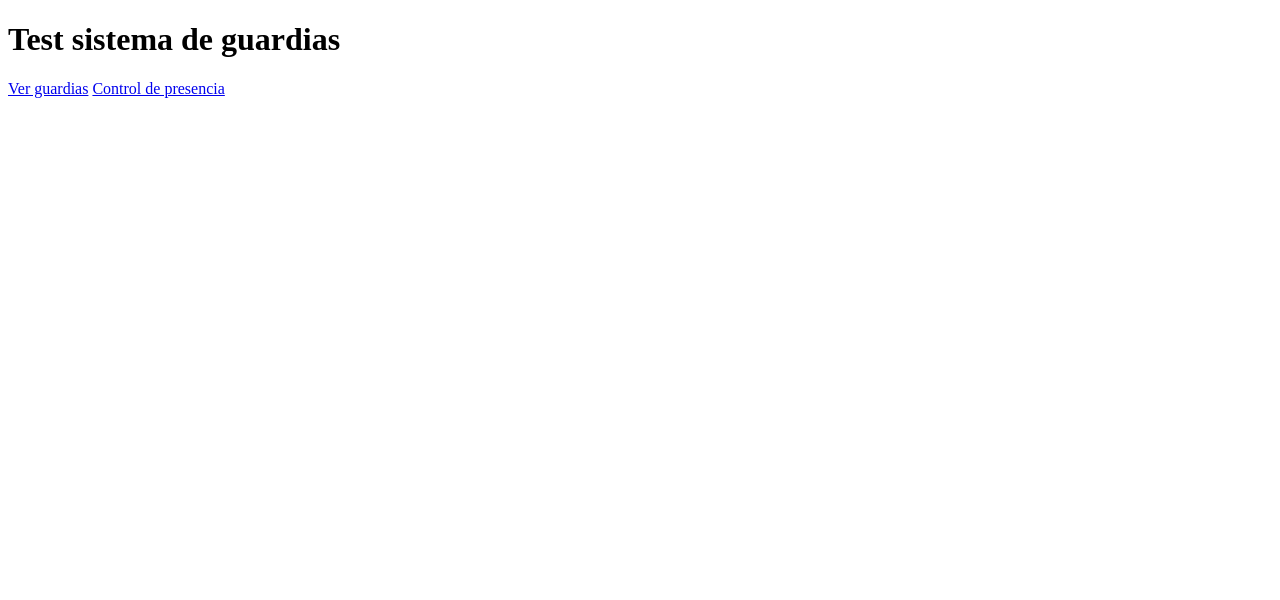
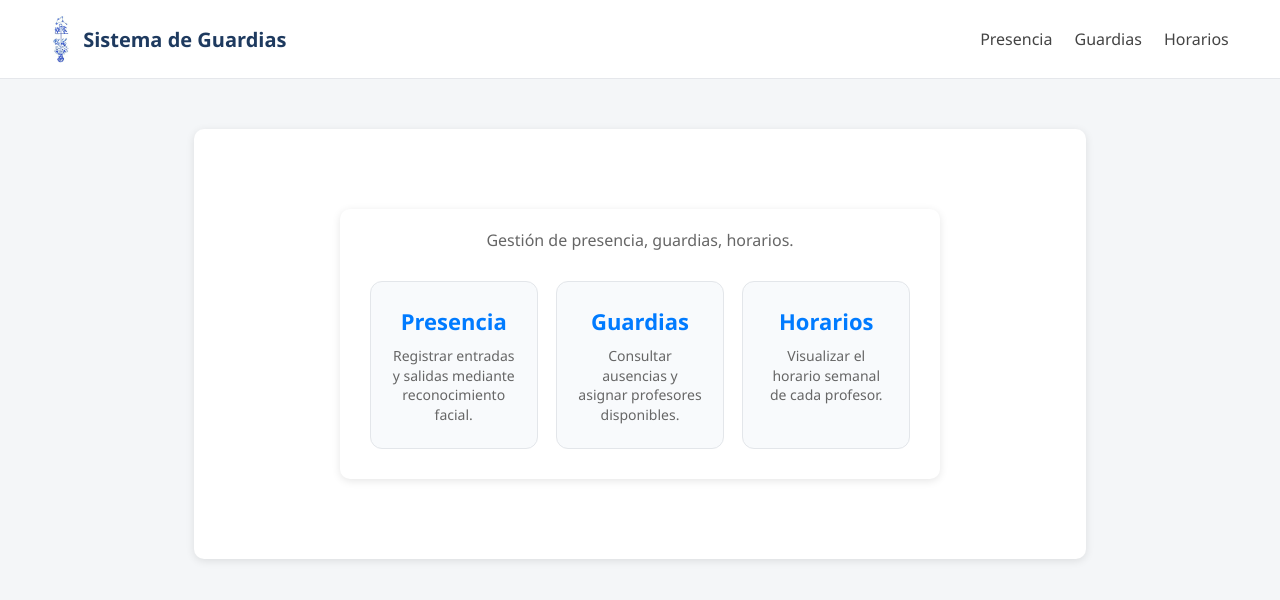
Before and after one commit to yagoaresarmesto/ACT_Proyecto_Guardias, a Flask app: page / in a window 1280 px wide. Shown: the top 600 px of the page. Run offline with Flask 3, Linux system fonts and the light colour scheme.

Commit message:
Modificando el header, completando el index

```diff
--- a/static/estilos.css
+++ b/static/estilos.css
@@ -9,34 +9,51 @@ body {
 /* NAVBAR */
 
 .navbar {
-    background-color: white;
-    border-bottom: 1px solid #e0e0e0;
-    padding: 15px 0;
+    background: white;
+    border-bottom: 1px solid #e5e7eb;
+    padding: 12px 0;
 }
 
 .nav-container {
-    width: 80%;
-    margin: 0 auto;
+    width: 92%;
+    max-width: 1300px;
+    margin: auto;
+
     display: flex;
     justify-content: space-between;
     align-items: center;
 }
 
 .logo {
-    font-size: 18px;
-    font-weight: 500;
-    color: #333;
+    display: flex;
+    align-items: center;
+    gap: 12px;
+
+    text-decoration: none;
+    color: #1e3a5f;
+    font-weight: 700;
+    font-size: 20px;
+}
+
+.logo img {
+    height: 54px;
+    width: auto;
+}
+
+.nav-links {
+    display: flex;
+    gap: 22px;
 }
 
 .nav-links a {
-    margin-left: 25px;
     text-decoration: none;
-    color: #555;
-    font-size: 15px;
+    color: #444;
+    font-weight: 500;
+    transition: 0.2s;
 }
 
 .nav-links a:hover {
-    color: #000;
+    color: #007bff;
 }
 
 /* CONTENEDOR */
@@ -108,10 +125,65 @@ select {
     border: 1px solid #ccc;
     min-width: 180px;
 }
+/*INDEX*/
 
-/* =============================
-   GUARDIAS
-============================= */
+.dashboard-home {
+    text-align: center;
+}
+
+.home-subtitle {
+    color: #666;
+    font-size: 16px;
+    margin-top: -10px;
+    margin-bottom: 30px;
+}
+
+.home-grid {
+    display: grid;
+    grid-template-columns: repeat(3, 1fr);
+    gap: 18px;
+    margin-top: 25px;
+}
+
+.home-card {
+    display: block;
+    padding: 24px 20px;
+    border-radius: 12px;
+    background: #f8fafc;
+    border: 1px solid #e3e6ea;
+    text-decoration: none;
+    color: #333;
+    transition: 0.2s ease;
+}
+
+.home-card:hover {
+    transform: translateY(-4px);
+    box-shadow: 0 8px 18px rgba(0,0,0,0.08);
+    background: #eef6ff;
+    border-color: #b8dcff;
+}
+
+.home-card h2 {
+    margin: 0 0 10px 0;
+    color: #007bff;
+    font-size: 22px;
+}
+
+.home-card p {
+    margin: 0;
+    color: #666;
+    font-size: 14px;
+    line-height: 1.4;
+}
+
+@media (max-width: 800px) {
+    .home-grid {
+        grid-template-columns: 1fr;
+    }
+}
+
+
+/*GUARDIAS*/
 
 .hora-num {
     font-size: 13.5px;
@@ -173,9 +245,7 @@ select {
     opacity: 0.7;
 }
 
-/* =============================
-   PRESENCIA
-============================= */
+/*PRESENCIA*/
 
 .header-presencia {
     display: flex;
@@ -304,9 +374,7 @@ select {
     margin-left: 8px;
 }
 
-/* =============================
-   HORARIOS
-============================= */
+/*HORARIOS*/
 
 .horario-header {
     margin-bottom: 18px;
@@ -361,9 +429,7 @@ select {
     font-size: 13px;
 }
 
-/* =============================
-   MODAL
-============================= */
+/*MODAL*/
 
 .modal-overlay {
     position: fixed;
--- a/templates/header.html
+++ b/templates/header.html
@@ -1,14 +1,18 @@
 <nav class="navbar">
     <div class="nav-container">
-        <div class="logo">
-            Sistema de Guardias
-        </div>
+
+        <a href="/" class="logo">
+            <img src="{{ url_for('static', filename='img/logo.png') }}"
+                 alt="Logo">
+
+            <span>Sistema de Guardias</span>
+        </a>
 
         <div class="nav-links">
-            <a href="/">Inicio</a>
             <a href="/presencia">Presencia</a>
             <a href="/guardias">Guardias</a>
             <a href="/horarios">Horarios</a>
         </div>
+
     </div>
 </nav>
--- a/templates/index.html
+++ b/templates/index.html
@@ -1,9 +1,32 @@
-<!doctype html>
-<html>
-<head><title>Proyecto Guardias</title></head>
-<body>
-<h1>Test sistema de guardias</h1>
-<a href="/guardias">Ver guardias</a>
-<a href="/presencia">Control de presencia</a>
-</body>
-</html>
+{% extends "base.html" %}
+
+{% block content %}
+
+<div class="container dashboard-home">
+
+    <p class="home-subtitle">
+        Gestión de presencia, guardias, horarios.
+    </p>
+
+    <div class="home-grid">
+
+        <a href="/presencia" class="home-card">
+            <h2>Presencia</h2>
+            <p>Registrar entradas y salidas mediante reconocimiento facial.</p>
+        </a>
+
+        <a href="/guardias" class="home-card">
+            <h2>Guardias</h2>
+            <p>Consultar ausencias y asignar profesores disponibles.</p>
+        </a>
+
+        <a href="/horarios" class="home-card">
+            <h2>Horarios</h2>
+            <p>Visualizar el horario semanal de cada profesor.</p>
+        </a>
+
+    </div>
+
+</div>
+
+{% endblock %}
```
Also changed, not shown: static/img/logo.png (added).
